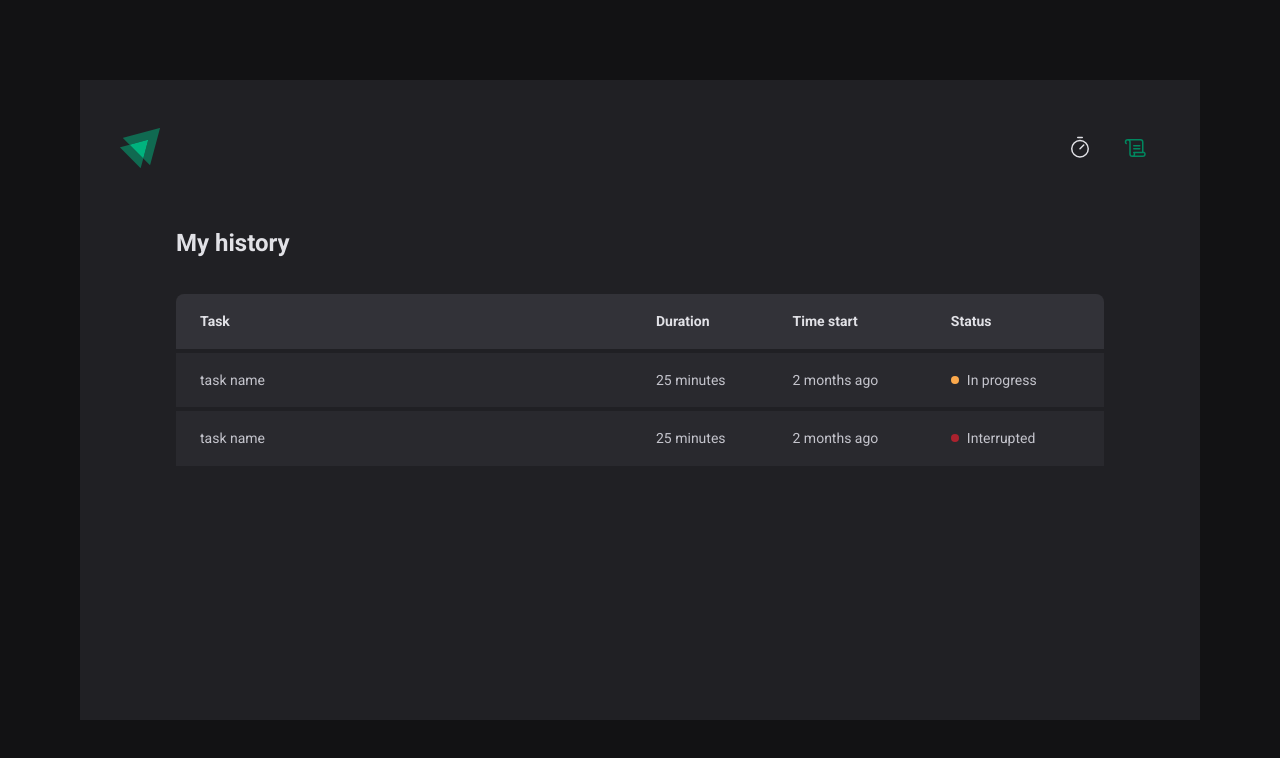
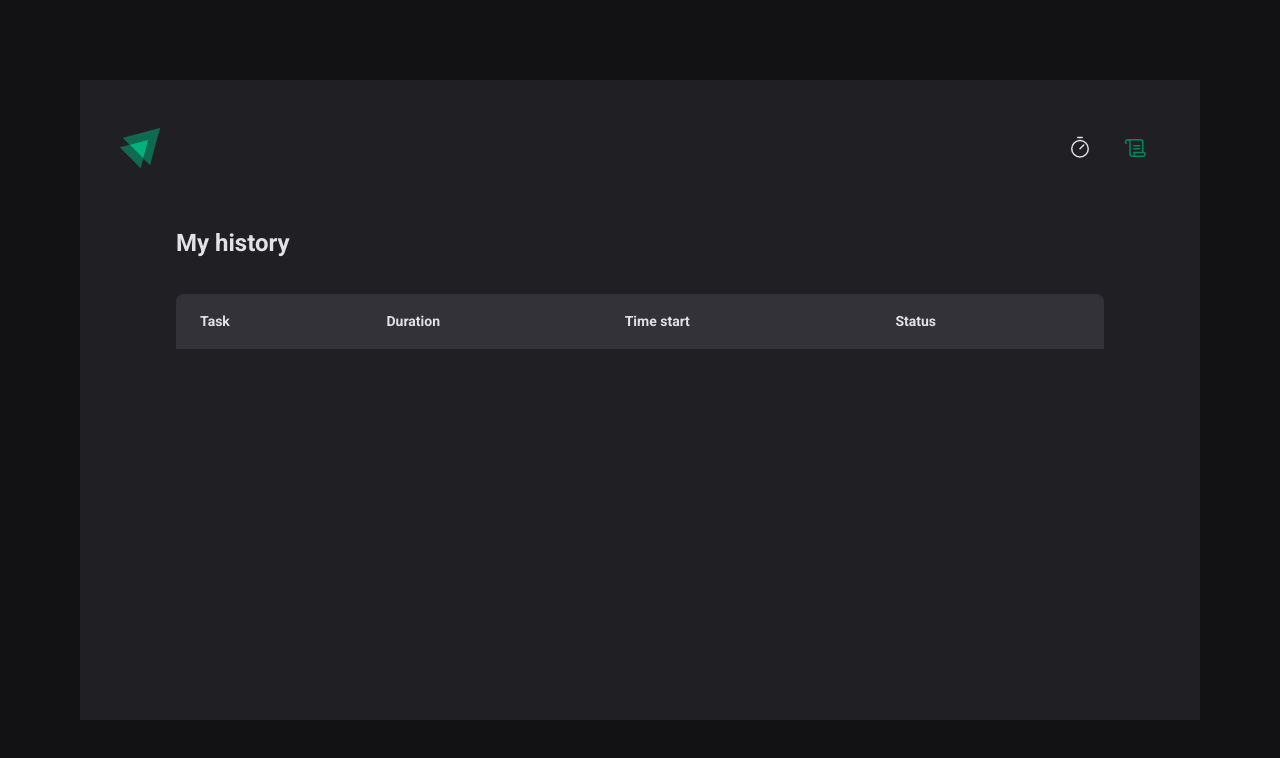
Before and after one commit to rvahilario/ignite-pomodoro, a React (Vite) app: page /history in a window 1280 px wide. Shown: the top 758 px of the page. Built offline with nearby package versions, Linux system fonts and the light colour scheme.

Commit message:
add (History): format to start date and represent real status

```diff
--- a/src/pages/History.tsx
+++ b/src/pages/History.tsx
@@ -1,11 +1,22 @@
 import { useContext } from 'react'
 import styled from 'styled-components'
 import { CyclesContext } from '../contexts/CyclesContext'
+import { formatDistanceToNow } from 'date-fns'
 
 type HistoryProps = {}
 
 export function History({}: HistoryProps) {
   const { cyclesList } = useContext(CyclesContext)
+
+  function getCycleStatus(cycle: CycleType) {
+    if (cycle.finishDate) {
+      return 'completed'
+    } else if (cycle.stopDate) {
+      return 'interrupted'
+    } else {
+      return 'in_progress'
+    }
+  }
 
   return (
     <HistoryContainer>
@@ -26,29 +37,15 @@ export function History({}: HistoryProps) {
             {cyclesList.map((cycle) => (
               <tr key={cycle.id}>
                 <td>{cycle.taskName}</td>
-                <td>{`${cycle.minutesAmount} minutes`}</td>
-                <td>2 months ago</td>
+                <td>{cycle.minutesAmount} minutes</td>
                 <td>
-                  <Status status={'completed'} />
+                  {formatDistanceToNow(cycle.startDate, { addSuffix: true })}
+                </td>
+                <td>
+                  <Status status={getCycleStatus(cycle)} />
                 </td>
               </tr>
             ))}
-            <tr>
-              <td>task name</td>
-              <td>25 minutes</td>
-              <td>2 months ago</td>
-              <td>
-                <Status status={'in_progress'} />
-              </td>
-            </tr>
-            <tr>
-              <td>task name</td>
-              <td>25 minutes</td>
-              <td>2 months ago</td>
-              <td>
-                <Status status={'interrupted'} />
-              </td>
-            </tr>
           </tbody>
         </table>
       </HistoryList>
```
Also changed, not shown: src/@types/cycles.d.ts (added, +8 -0 lines), src/contexts/CyclesContext.tsx (+0 -9 lines).
